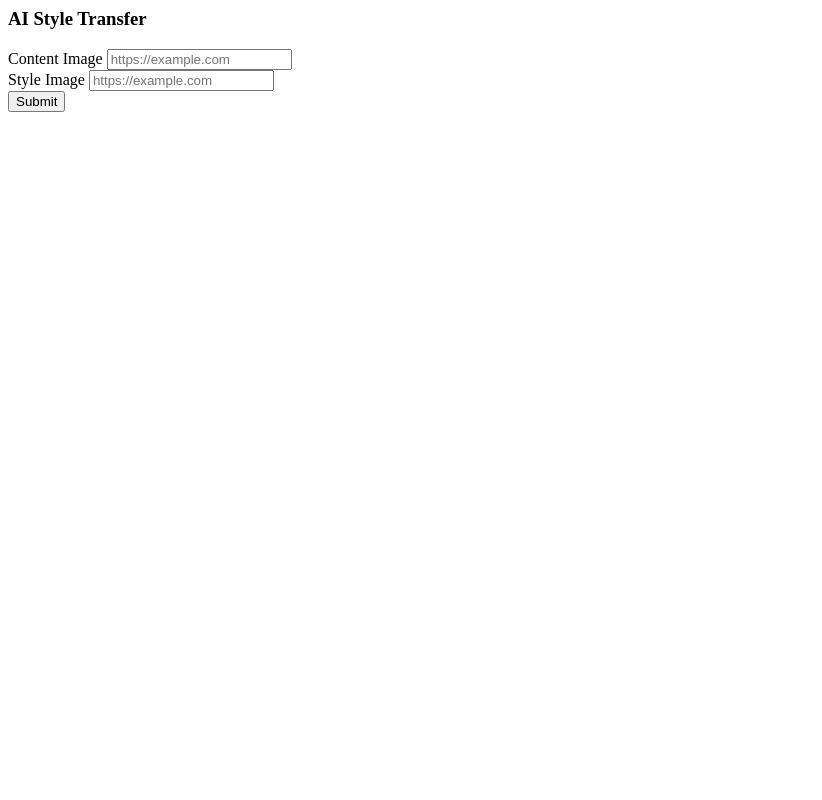
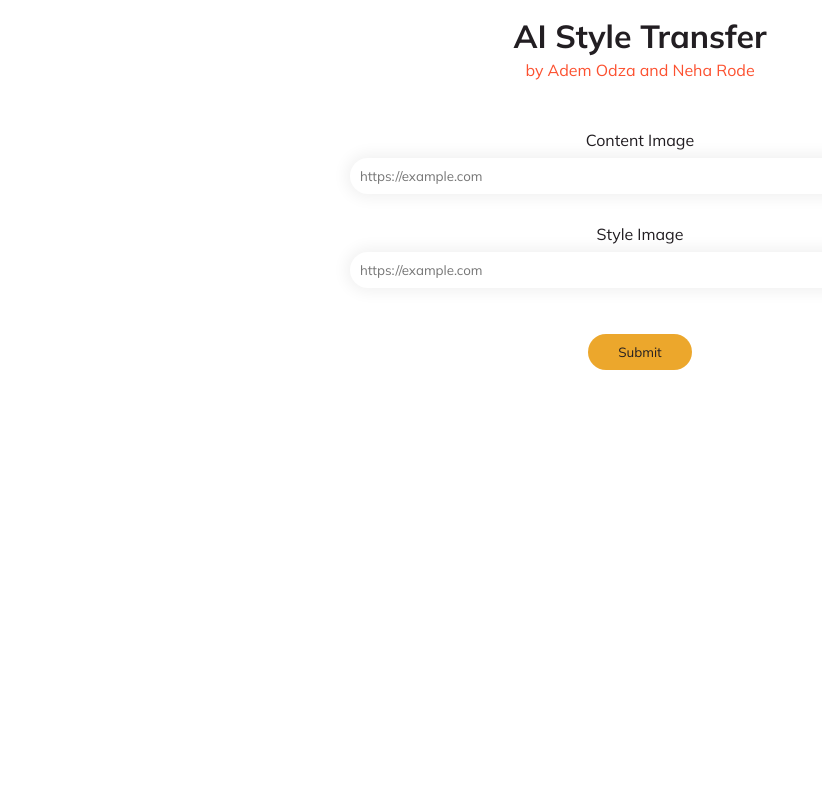
Before and after one commit to AdemOdza/AIM-Style-Transfer, a Flask app: page / in a window 1280 px wide. Shown: the whole page, without its empty margins (0-822 px from the left). Run offline with Flask 2, Linux system fonts and the light colour scheme.

Commit message:
added style

```diff
--- a/templates/index.html
+++ b/templates/index.html
@@ -1,7 +1,77 @@
+<!DOCTYPE html>
 <html>
+<head>
+    <!-- <link rel="stylesheet" type="text/css" href="index.css"> -->
+    <style>
+        @import url('https://fonts.googleapis.com/css2?family=Mulish:wght@300;400;500;600;700;800&display=swap');
+
+        *{
+            margin: 0;
+            padding: 0;
+            box-sizing: border-box;
+            font-family: 'Mulish', sans-serif;
+            background-color: white;
+            color:#221E22;
+        }
+        body{
+            height: 100vh;
+            align-items: center;
+            justify-content: center;
+        }
+
+        div{
+            justify-content: center;
+            align-items: center;
+            text-align: center;
+            /* padding-left: 25%; */
+        }
+        h1{
+            padding: 16px 16px 4px 16px;
+            justify-content: center;
+            align-items: center;
+            text-align: center;
+        }
+        p{
+            justify-content: center;
+            align-items: center;
+            text-align: center;
+            color: #FC5130;
+        }
+        form{
+            width: 50%;
+            margin: auto;
+            padding: 30px;
+        }
+        input[type=url]{
+            width: 100%;
+            padding: 10px;
+            box-shadow:0 0 15px 4px rgba(0,0,0,0.06);
+            margin: 8px 0;
+            box-sizing: border-box;
+            border: none;
+            border-radius: 30px;
+            margin-bottom: 30px;
+        }
+        input[type=url]:focus{
+            outline: #31263E;
+            background: #DFD8E8;
+            color: #624B81;
+        }
+        input[type="submit"]{
+            outline: none;
+            border: none;
+            padding: 10px 30px;
+            border-radius: 30px;
+            margin: 16px 0px;
+            background: #ECA72C;
+        }
+    </style>
+</head>
 <body>
-    <h3>AI Style Transfer</h3>
     <div>
+        <h1>AI Style Transfer</h1>
+        <p>by Adem Odza and Neha Rode</p>
+        <br>
         <form action="/predict" method="POST">
             <label for="contimg">Content Image</label>
             <input type="url" id="contimg" name="contimg" placeholder="https://example.com" pattern="https://.*" required>
```
Also changed, not shown: templates/index.css (added, +13 -0 lines), templates/predict.html (+38 -1 lines). Lines whose indentation alone changed are shown as unchanged.
